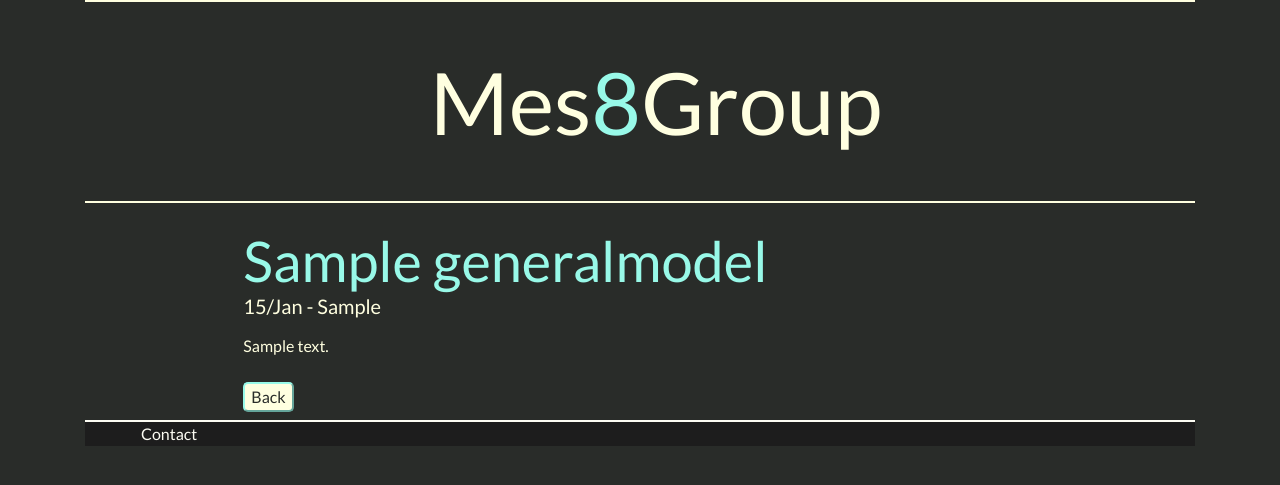
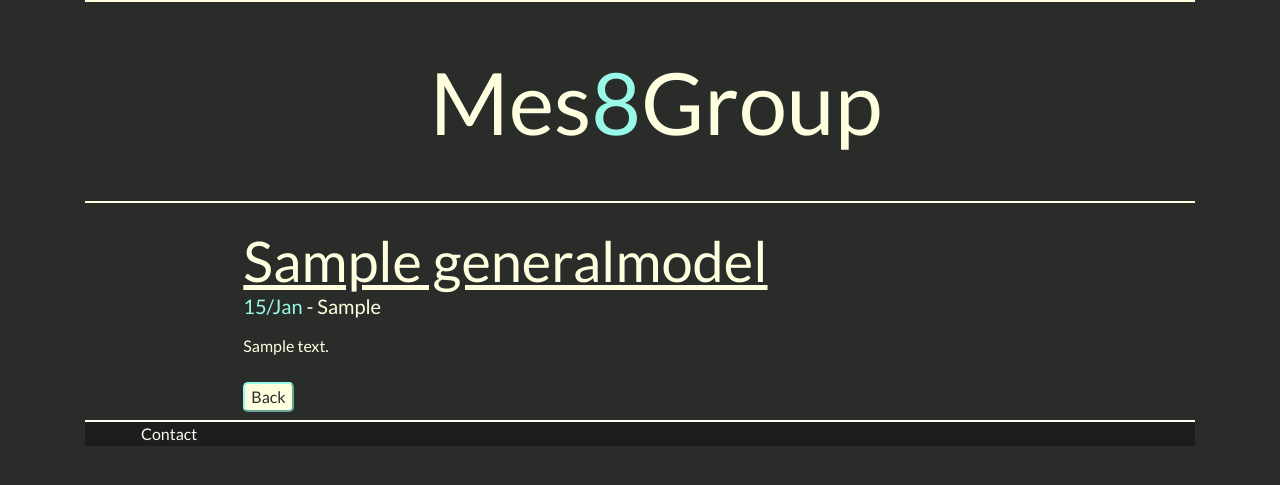
Before and after one commit to DanielPDWalker/mes8group_site, a Django app: a page that uses templates/general_post_detail.html in a window 1280 px wide. Shown: the part 70-555 px from the top of the page. Run offline with Django 3.2, Linux system fonts and the light colour scheme; tables that the repository leaves empty hold one stand-in row (values such as "Sample post"); parts of the project's set-up code (start-up, migrations or seed data) failed here and were passed over; some libraries are stand-ins or nearby versions.

Commit message:
WIP post_detail css and template layout

```diff
--- a/mes8group/static/css/post_detail.css
+++ b/mes8group/static/css/post_detail.css
@@ -2,11 +2,12 @@ h1.detail_title{
     font-size: 56px;
     padding-top: 1rem;
     margin-bottom: 0;
-    color: #98f9e8;
+    text-decoration: underline;
 }
 
-h5.detail_date{
+span.detail_date{
     padding-top: -0.5rem;
+    color: #98f9e8;
 }
 
 div.back_button_div{
--- a/templates/general_post_detail.html
+++ b/templates/general_post_detail.html
@@ -1,7 +1,7 @@
 {% extends 'base.html' %} {% block content %}
 <div class="container">
     <h1 class="detail_title">{{ post.title }}</h1>
-    <h5 class="detail_date">{{ post.publish_date|date:"d/M" }} - <span>{{ post.tags }}</span></h5>
+    <h5><span class="detail_date">{{ post.publish_date|date:"d/M" }}</span> - <span class="detail_tags">{{ post.tags }}</span></h5>
     <p class="detail_content">{{ post.content|safe|linebreaks }}</p>
     <div class="back_button_div">
         <input type="button" value="Back" class="back_button" onclick="history.back(-1)" />
```
